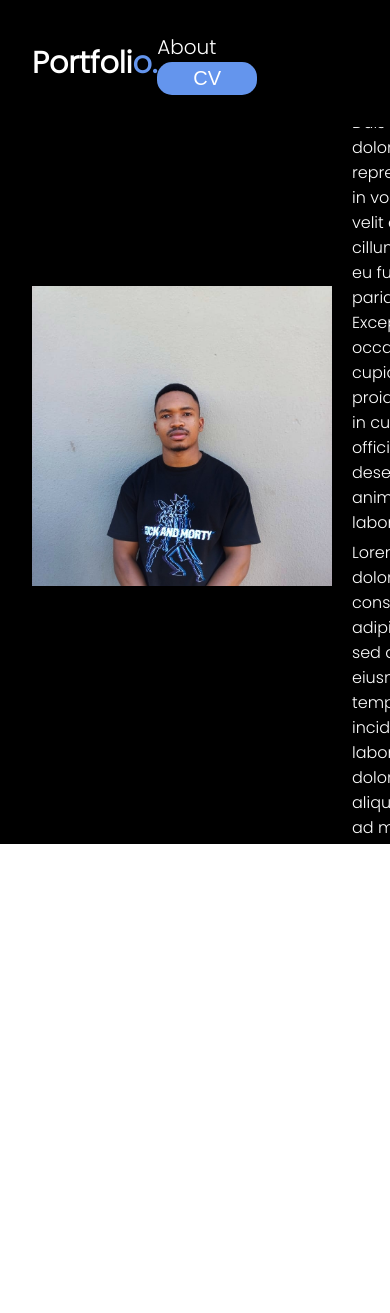
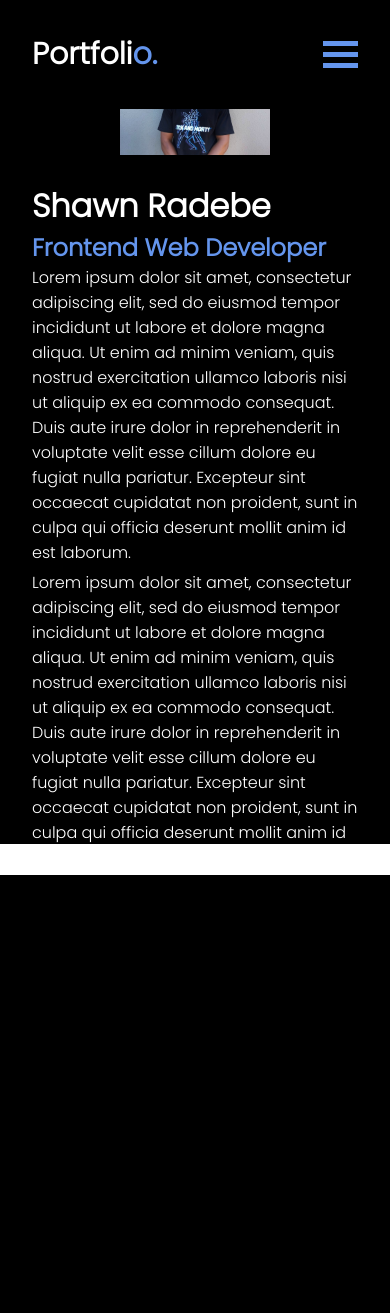
Before and after one commit to Shawnnr1475/portfolio, a PHP site: page /about.html in a window 390 px wide; the page is wider, and only the part inside the window is pictured. Shown: the top 1313 px of that part. After the commit the page ends 875 px from the top of that part, so only its background shows below. Run offline with PHP 8.4, Linux system fonts and the light colour scheme.

Commit message:
add responsiveness

```diff
--- a/about.css
+++ b/about.css
@@ -40,3 +40,15 @@
 .content p{
     margin-bottom: 5px;
 }
+
+@media screen and (max-width:500px) {
+  .about-container{
+    flex-direction: column;
+    justify-content: center;
+  }
+
+  .profile-pic img{
+    min-width: 150px;
+    height: 150px;
+  }
+}
--- a/about.html
+++ b/about.html
@@ -8,6 +8,11 @@
     <link rel="stylesheet" href="styles.css"></link>
     <link rel="stylesheet" href="about.css"></link>
     <script defer src="scripts.js"></script>
+    <script defer>
+        function showMenu(menu) {
+            menu.classList.toggle("clicked")
+        }
+    </script>
 </head>
 <body>
     <div class="navbar">
@@ -15,6 +20,11 @@
         <div class="navbar-links">
             <a href="./about.html">About</a>
             <button class="cv-link">CV</button>
+        </div>
+        <div class="menu" onclick="showMenu(this)">
+            <div class="line1"></div>
+            <div class="line2"></div>
+            <div class="line3"></div>
         </div>
     </div>
     <div class="about">
--- a/styles.css
+++ b/styles.css
@@ -34,6 +34,31 @@
 
 span{
   color: var(--btn-color);
+}
+
+.menu{
+  display: none;
+  cursor: pointer;
+}
+
+.line1, .line2, .line3{
+  width:35px;
+  height: 5px;
+  background-color: var(--btn-color);
+  margin: 6px 0;
+  transition: 0.6s;
+}
+
+.clicked .line1{
+  transform: rotate(-45deg) translate(-9px,6px);
+}
+
+.clicked .line2{
+  opacity: 0;
+}
+
+.clicked .line3{
+  transform: rotate(45deg) translate(-8px,-8px);
 }
 
 .logo a{
@@ -258,5 +283,16 @@
 .section{
   padding: 2rem;
 }
+.navbar-links{
+  display:none;
+}
+.menu{
+  display:inline-block;
+}
+
+.page-container{
+  scroll-snap-type: none;
+  scroll-behavior: smooth;
+}
 
 }
```
Also changed, not shown: home.html (+10 -0 lines).
